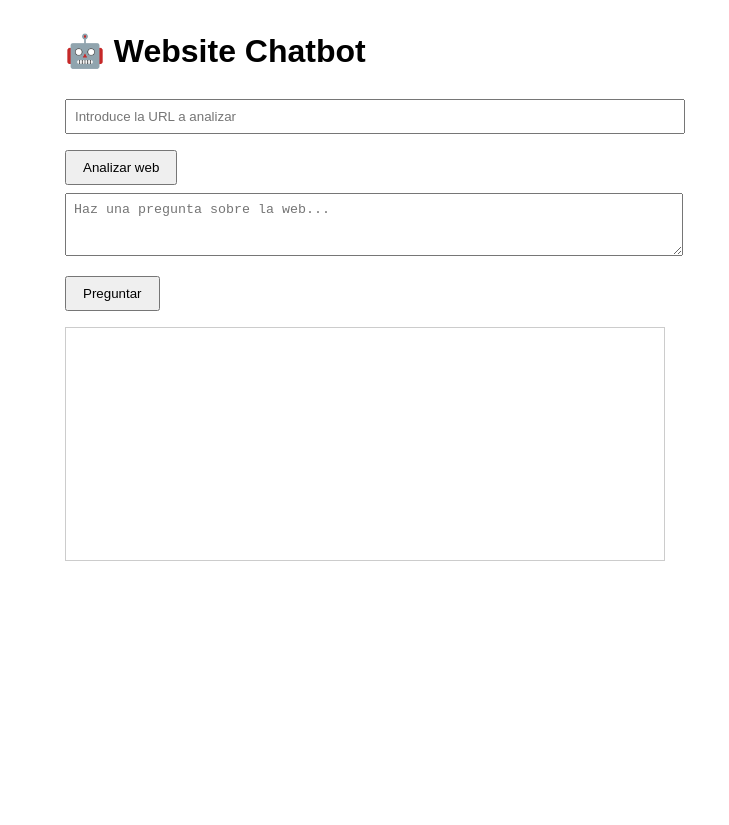
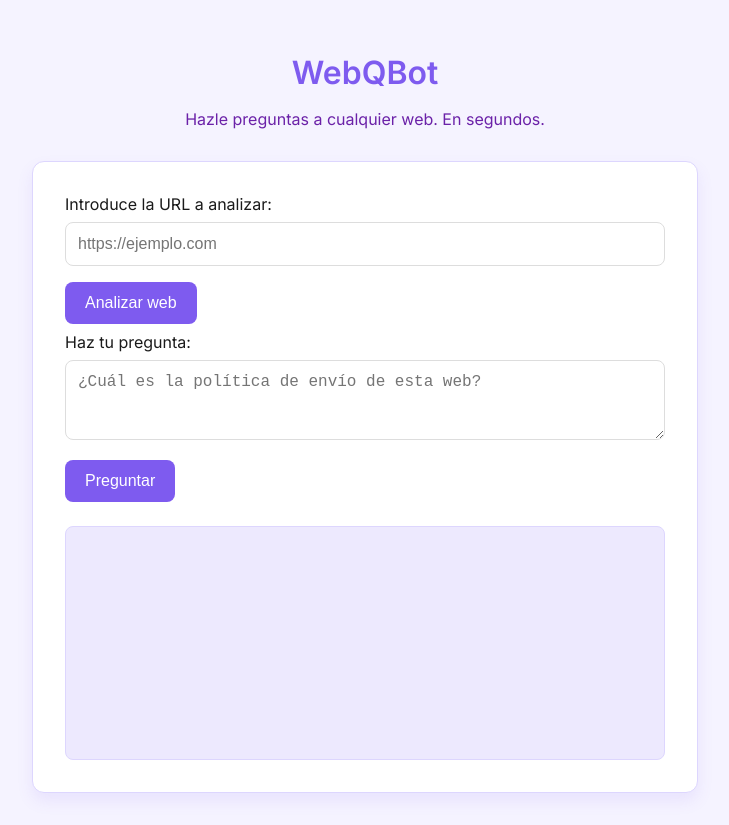
Before and after one commit to tylisyt/chatbot-frontend, a plain HTML site: page index.html in a window 1280 px wide. Shown: the whole page, without its empty margins (275-1004 px from the left). Before the commit the page ends 800 px from the top, so only its background shows below. Drawn offline with Linux system fonts and the light colour scheme.

Commit message:
Update index.html

```diff
--- a/index.html
+++ b/index.html
@@ -1,26 +1,103 @@
-
 <!DOCTYPE html>
-<html lang="en">
+<html lang="es">
 <head>
   <meta charset="UTF-8" />
   <meta name="viewport" content="width=device-width, initial-scale=1.0"/>
-  <title>Website Q&A Chatbot</title>
+  <title>WebQBot - Pregunta cualquier web</title>
+  <link href="https://fonts.googleapis.com/css2?family=Inter:wght@400;600&display=swap" rel="stylesheet">
   <script defer src="app.js"></script>
   <style>
-    body { font-family: Arial, sans-serif; max-width: 600px; margin: 2rem auto; }
-    input, textarea { width: 100%; margin-top: 0.5rem; padding: 0.5rem; }
-    button { padding: 0.5rem 1rem; margin-top: 1rem; }
-    #chat { border: 1px solid #ccc; padding: 1rem; margin-top: 1rem; min-height: 200px; white-space: pre-wrap; }
+    body {
+      font-family: 'Inter', sans-serif;
+      background-color: #f5f3ff;
+      color: #1a1a1a;
+      display: flex;
+      flex-direction: column;
+      align-items: center;
+      padding: 2rem;
+      margin: 0;
+    }
+
+    h1 {
+      color: #7e5bef;
+      font-size: 2rem;
+      margin-bottom: 0.2rem;
+    }
+
+    h2 {
+      color: #6b21a8;
+      font-weight: 400;
+      font-size: 1rem;
+      margin-bottom: 2rem;
+    }
+
+    .container {
+      background: white;
+      border: 1px solid #ddd6fe;
+      border-radius: 12px;
+      padding: 2rem;
+      max-width: 600px;
+      width: 100%;
+      box-shadow: 0 8px 16px rgba(126, 91, 239, 0.1);
+    }
+
+    input, textarea {
+      width: 100%;
+      padding: 0.75rem;
+      margin-top: 0.5rem;
+      border: 1px solid #ddd;
+      border-radius: 8px;
+      font-size: 1rem;
+      box-sizing: border-box;
+    }
+
+    button {
+      background-color: #7e5bef;
+      color: white;
+      border: none;
+      border-radius: 8px;
+      padding: 0.75rem 1.25rem;
+      font-size: 1rem;
+      margin-top: 1rem;
+      cursor: pointer;
+    }
+
+    button:hover {
+      background-color: #6b21a8;
+    }
+
+    #chat {
+      border: 1px solid #ddd6fe;
+      border-radius: 8px;
+      padding: 1rem;
+      margin-top: 1.5rem;
+      background: #ede9fe;
+      white-space: pre-wrap;
+      min-height: 200px;
+    }
+
+    #status {
+      margin-top: 0.5rem;
+      font-size: 0.9rem;
+      color: #7e22ce;
+    }
   </style>
 </head>
 <body>
-  <h1>🤖 Website Chatbot</h1>
-  <input type="text" id="urlInput" placeholder="Introduce la URL a analizar"/>
-  <button onclick="analyzeWebsite()">Analizar web</button>
-  <div id="status"></div>
+  <h1>WebQBot</h1>
+  <h2>Hazle preguntas a cualquier web. En segundos.</h2>
 
-  <textarea id="questionInput" placeholder="Haz una pregunta sobre la web..." rows="3"></textarea>
-  <button onclick="askQuestion()">Preguntar</button>
-  <div id="chat"></div>
+  <div class="container">
+    <label for="urlInput">Introduce la URL a analizar:</label>
+    <input type="text" id="urlInput" placeholder="https://ejemplo.com"/>
+    <button onclick="analyzeWebsite()">Analizar web</button>
+    <div id="status"></div>
+
+    <label for="questionInput" style="margin-top: 1.5rem;">Haz tu pregunta:</label>
+    <textarea id="questionInput" placeholder="¿Cuál es la política de envío de esta web?" rows="3"></textarea>
+    <button onclick="askQuestion()">Preguntar</button>
+
+    <div id="chat"></div>
+  </div>
 </body>
 </html>
```
